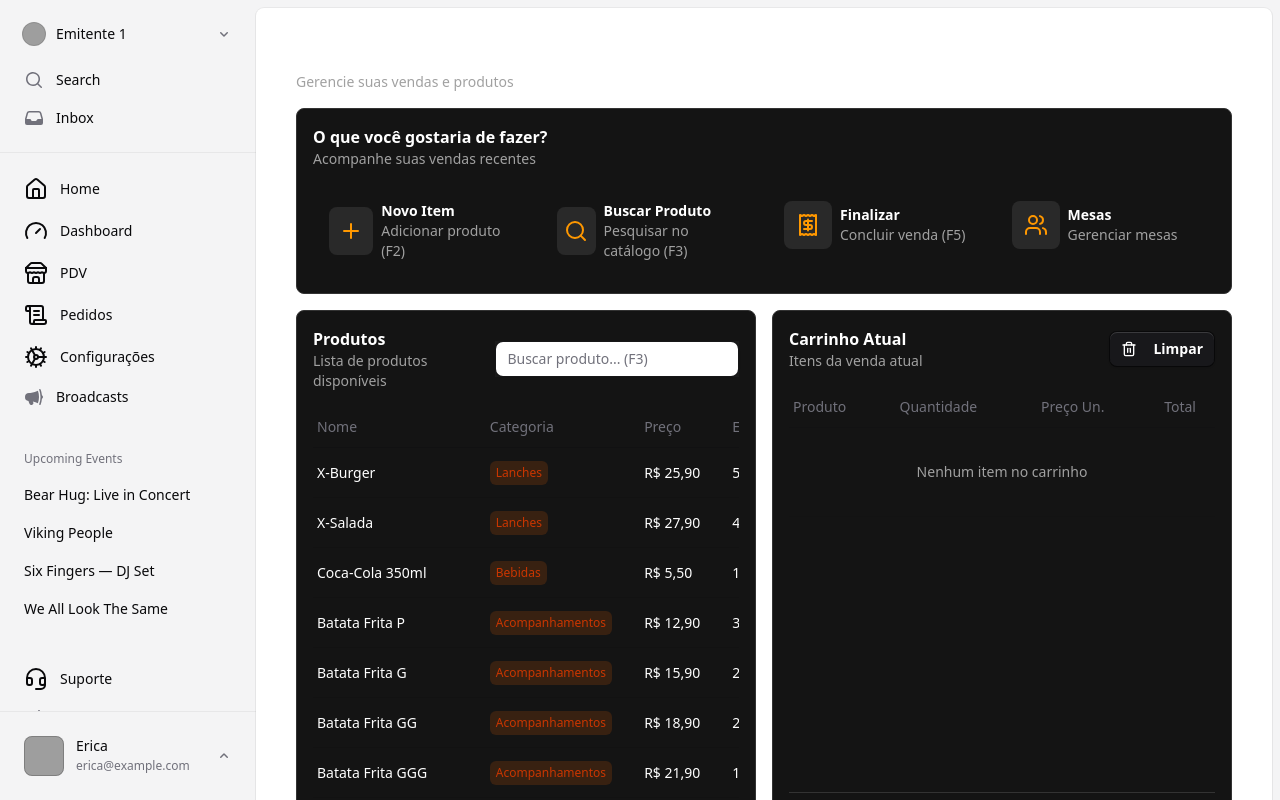
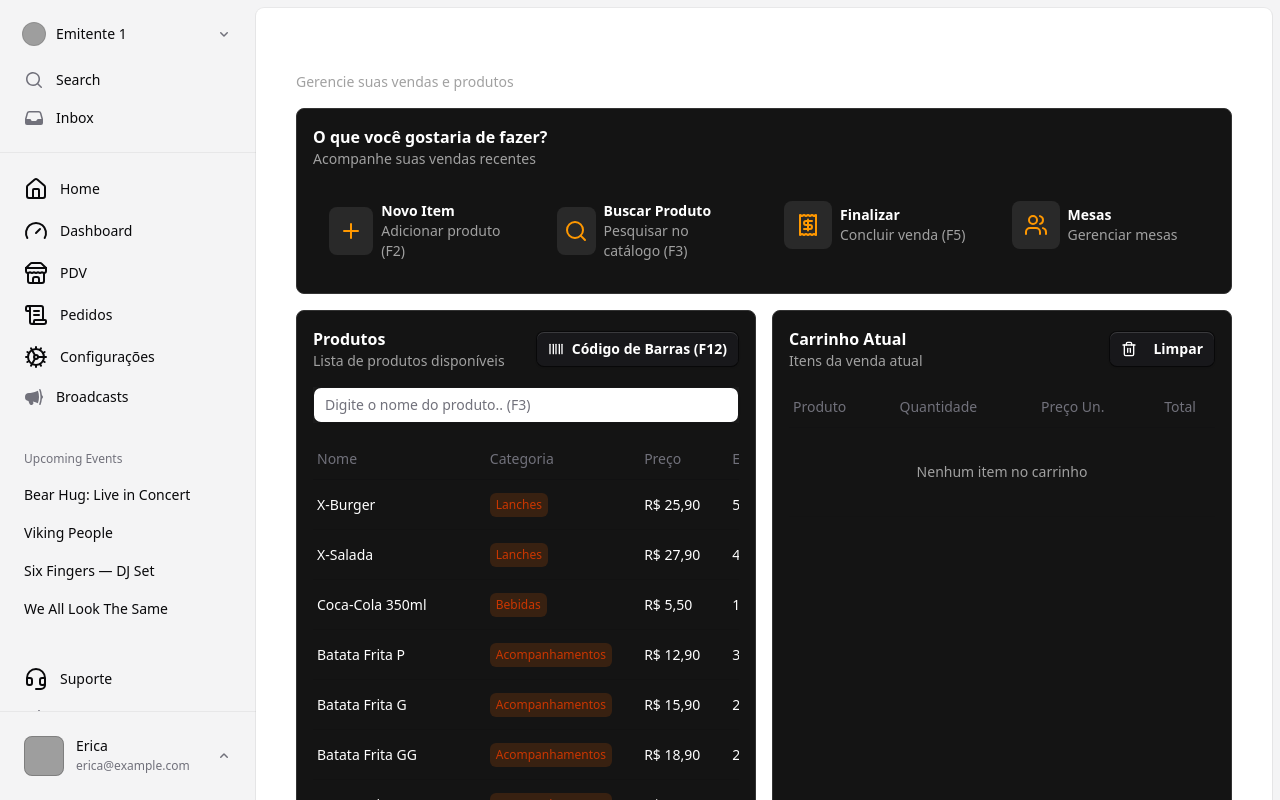
Before and after one commit to pabloalves01/gastro-flow, a React (Vite) app in the folder frontend/: page /pdv in a window 1280 px wide. Shown: the top 800 px of the page. Built offline with nearby package versions, Linux system fonts and the light colour scheme; grey boxes are pictures that could not be loaded.

Commit message:
Ajuste tamanho dos cards

```diff
--- a/frontend/src/pages/pdv/pdv.tsx
+++ b/frontend/src/pages/pdv/pdv.tsx
@@ -12,7 +12,7 @@ import {
 import { Input } from "../../components/ui/catalyst/input";
 import { Button } from "../../components/ui/catalyst/button";
 import { Badge } from "../../components/ui/catalyst/badge";
-import { Cog, Plus, Search, Receipt, Trash2, Users } from "lucide-react";
+import { Cog, Plus, Search, Receipt, Trash2, Users, Barcode } from "lucide-react";
 import { useNavigate } from "react-router-dom";
 
 export default function PDV() {
@@ -217,9 +217,9 @@ export default function PDV() {
         <QuickActions actions={actions} />
 
         <div className="grid grid-cols-1 lg:grid-cols-2 gap-4">
-          <div className="bg-[#141414] border border-[#333333] p-4 rounded-lg h-[600px] flex flex-col">
+          <div className="bg-[#141414] border border-[#333333] p-4 rounded-lg flex flex-col">
             <div className="flex flex-col gap-4 h-full">
-              <div className="flex items-center justify-between">
+              <div className="flex items-center justify-between ">
                 <div>
                   <div className="text-white text-md font-semibold">
                     Produtos
@@ -228,18 +228,21 @@ export default function PDV() {
                     Lista de produtos disponíveis
                   </div>
                 </div>
-                <div className="w-64">
+                <Button className="cursor-pointer" onClick={clearCart}>
+                  <Barcode className=" w-4 h-4" /> Código de Barras (F12)
+                </Button>
+
+              </div>
+              <div className="w-full">
                 <Input
                   ref={searchInputRef}
                   type="text"
-                    placeholder="Buscar produto... (F3)"
+                  placeholder="Digite o nome do produto.. (F3)"
                   value={searchTerm}
                   onChange={(e) => setSearchTerm(e.target.value)}
                   className="bg-[#1B1B1B] border-[#333333] text-white"
                 />
               </div>
-              </div>
-
               <div className="flex-1 overflow-auto">
                 <Table dense className="w-full">
                   <TableHead className="sticky top-0 bg-[#141414] z-10">
@@ -284,7 +287,7 @@ export default function PDV() {
             </div>
           </div>
 
-          <div className="bg-[#141414] border border-[#333333] p-4 rounded-lg h-[600px] flex flex-col">
+          <div className="bg-[#141414] border border-[#333333] p-4 rounded-lg  flex flex-col">
             <div className="flex flex-col gap-4 h-full">
               <div className="flex items-center justify-between">
                 <div>
```
Lines whose indentation alone changed are shown as unchanged.
